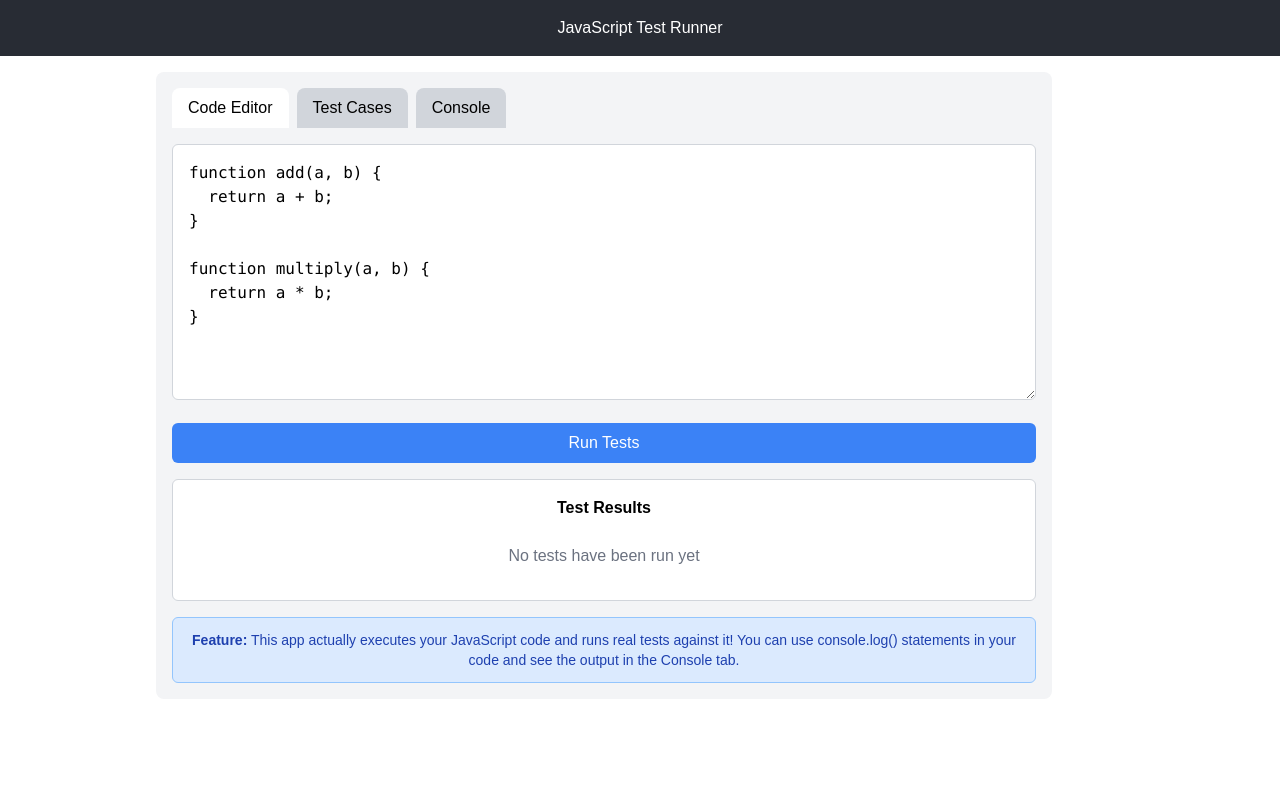
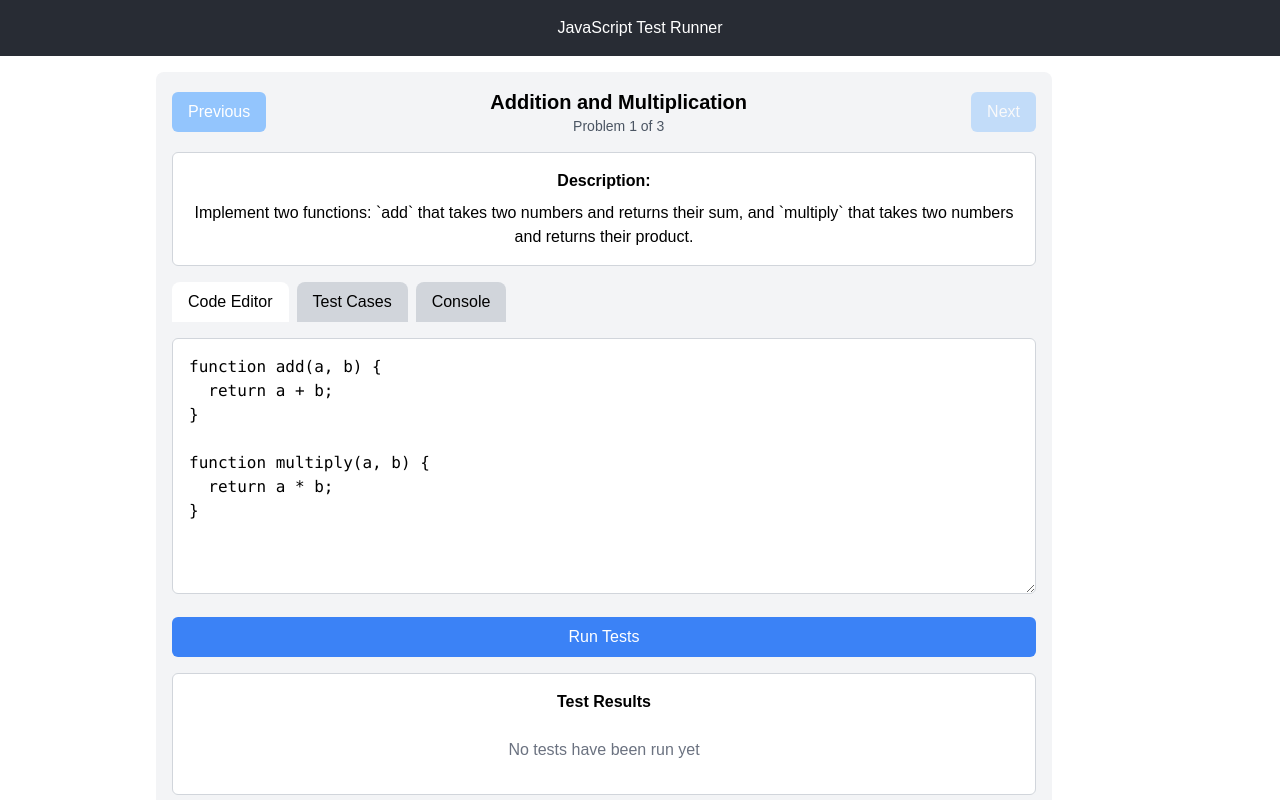
Before and after one commit to kiote/leetcode-bites, a React (Create React App) app: page / in a window 1280 px wide. Shown: the top 800 px of the page. Built offline with nearby package versions, Linux system fonts and the light colour scheme.

Commit message:
add multisteps

```diff
--- a/src/JavaScriptTestRunner.jsx
+++ b/src/JavaScriptTestRunner.jsx
@@ -4,7 +4,8 @@ import { CodeEditor } from './components/CodeEditor';
 import { TestCases } from './components/TestCases';
 import { ConsoleOutput } from './components/ConsoleOutput';
 import { TestResults } from './components/TestResults';
-import { predefinedTests } from './data/testCases';
+import { allTests, predefinedTests } from './data/testCases';
+import { problems } from './data/problems';
 import { executeCode } from './utils/codeExecutor';
 
 // Custom hook for console capture
@@ -33,21 +34,37 @@ const useConsoleCapture = () => {
 };
 
 const JavaScriptTestRunner = ({ initialCode }) => {
-  const [code, setCode] = useState(initialCode || `function add(a, b) {
-  return a + b;
-}
+  const [currentProblemIndex, setCurrentProblemIndex] = useState(0);
+  const currentProblem = problems[currentProblemIndex];
 
-function multiply(a, b) {
-  return a * b;
-}`);
+  // Track solved problems
+  const [solvedProblems, setSolvedProblems] = useState(new Set());
 
+  const [code, setCode] = useState(initialCode || currentProblem.initialCode);
   const [testResults, setTestResults] = useState([]);
   const [isRunning, setIsRunning] = useState(false);
   const [activeTab, setActiveTab] = useState('code');
   const consoleLogs = useConsoleCapture();
 
-  // Memoize tests to prevent unnecessary re-renders
-  const tests = useMemo(() => predefinedTests, []);
+  // Update code when problem changes
+  useEffect(() => {
+    setCode(currentProblem.initialCode);
+    setTestResults([]);
+  }, [currentProblemIndex, currentProblem.initialCode]);
+
+  // Memoize tests for the current problem
+  const tests = useMemo(() => allTests[currentProblem.id], [currentProblem.id]);
+
+  // Check if all tests pass
+  const allTestsPass = useMemo(() => {
+    if (testResults.length === 0) return false;
+    return testResults.every(result => result.passed);
+  }, [testResults]);
+
+  // Check if we can go to next problem
+  const canGoToNextProblem = useMemo(() => {
+    return allTestsPass || solvedProblems.has(currentProblem.id);
+  }, [allTestsPass, solvedProblems, currentProblem.id]);
 
   // Extract run tests logic to a callback
   const runTests = useCallback(() => {
@@ -81,21 +98,68 @@ function multiply(a, b) {
         });
 
         setTestResults(results);
+
+        // Check if all tests passed and update solved problems
+        if (results.every(result => result.passed)) {
+          setSolvedProblems(prev => new Set([...prev, currentProblem.id]));
+        }
       } catch (error) {
         console.error("Test execution error:", error);
       } finally {
         setIsRunning(false);
       }
     }, 0);
-  }, [code, tests]);
+  }, [code, tests, currentProblem.id]);
 
   // Tab selection handler
   const handleTabChange = useCallback((tab) => {
     setActiveTab(tab);
   }, []);
 
+  // Problem navigation handlers
+  const goToPreviousProblem = useCallback(() => {
+    if (currentProblemIndex > 0) {
+      setCurrentProblemIndex(currentProblemIndex - 1);
+    }
+  }, [currentProblemIndex]);
+
+  const goToNextProblem = useCallback(() => {
+    if (currentProblemIndex < problems.length - 1 && canGoToNextProblem) {
+      setCurrentProblemIndex(currentProblemIndex + 1);
+    }
+  }, [currentProblemIndex, canGoToNextProblem]);
+
   return (
     <div className="flex flex-col w-full max-w-4xl p-4 bg-gray-100 rounded-lg">
+      {/* Problem Navigation */}
+      <div className="mb-4 flex justify-between items-center">
+        <button
+          className="px-4 py-2 bg-blue-500 text-white rounded-md hover:bg-blue-600 disabled:bg-blue-300"
+          onClick={goToPreviousProblem}
+          disabled={currentProblemIndex === 0}
+        >
+          Previous
+        </button>
+        <div className="text-center">
+          <h2 className="text-xl font-bold">{currentProblem.title}</h2>
+          <p className="text-sm text-gray-600">Problem {currentProblemIndex + 1} of {problems.length}</p>
+        </div>
+        <button
+          className={`px-4 py-2 bg-blue-500 text-white rounded-md hover:bg-blue-600 disabled:bg-blue-300 ${!canGoToNextProblem ? 'cursor-not-allowed opacity-50' : ''}`}
+          onClick={goToNextProblem}
+          disabled={currentProblemIndex === problems.length - 1 || !canGoToNextProblem}
+          title={!canGoToNextProblem ? "Solve this problem first to continue" : ""}
+        >
+          Next
+        </button>
+      </div>
+
+      {/* Problem Description */}
+      <div className="mb-4 p-4 bg-white border border-gray-300 rounded-md">
+        <h3 className="font-bold mb-2">Description:</h3>
+        <p>{currentProblem.description}</p>
+      </div>
+
       <div className="flex mb-4" role="tablist">
         <button
           className={`px-4 py-2 mr-2 rounded-t-lg ${activeTab === 'code' ? 'bg-white' : 'bg-gray-300'}`}
@@ -152,6 +216,28 @@ function multiply(a, b) {
 
       <TestResults results={testResults} isRunning={isRunning} />
 
+      {/* Progress indicator */}
+      <div className="flex justify-between mt-4 mb-2">
+        <div className="font-bold">Progress: </div>
+        <div>{Array.from(solvedProblems).length} of {problems.length} solved</div>
+      </div>
+      <div className="w-full bg-gray-200 rounded-full h-2.5 mb-4">
+        <div
+          className="bg-green-600 h-2.5 rounded-full"
+          style={{width: `${(Array.from(solvedProblems).length / problems.length) * 100}%`}}
+        ></div>
+      </div>
+
+      {/* Problem completion status */}
+      {allTestsPass && (
+        <div className="mt-4 p-3 bg-green-100 border border-green-300 rounded-md">
+          <p className="text-sm text-green-800">
+            <strong>Great job!</strong> You've solved this problem.
+            {currentProblemIndex < problems.length - 1 && " You can now move to the next problem."}
+          </p>
+        </div>
+      )}
+
       <div className="mt-4 p-3 bg-blue-100 border border-blue-300 rounded-md">
         <p className="text-sm text-blue-800">
           <strong>Feature:</strong> This app actually executes your JavaScript code and runs real tests against it!
--- /dev/null
+++ b/src/data/problems.js
@@ -0,0 +1,30 @@
+export const problems = [
+  {
+    id: 1,
+    title: 'Addition and Multiplication',
+    description: 'Implement two functions: `add` that takes two numbers and returns their sum, and `multiply` that takes two numbers and returns their product.',
+    initialCode: `function add(a, b) {
+  return a + b;
+}
+
+function multiply(a, b) {
+  return a * b;
+}`
+  },
+  {
+    id: 2,
+    title: 'String Reversal',
+    description: 'Implement a function `reverseString` that takes a string as input and returns the string reversed.',
+    initialCode: `function reverseString(str) {
+  // Your code here
+}`
+  },
+  {
+    id: 3,
+    title: 'Palindrome Check',
+    description: 'Implement a function `isPalindrome` that checks if a string is a palindrome (reads the same forwards and backwards).',
+    initialCode: `function isPalindrome(str) {
+  // Your code here
+}`
+  }
+];
--- a/src/data/testCases.js
+++ b/src/data/testCases.js
@@ -1,4 +1,5 @@
-export const predefinedTests = [
+export const allTests = {
+  1: [
     {
       id: 1,
       name: 'Test add function with positive numbers',
@@ -31,4 +32,44 @@ export const predefinedTests = [
       inputs: [5, 0],
       expectedOutput: 0
     }
-];
+  ],
+  2: [
+    {
+      id: 1,
+      name: 'Reverse simple string',
+      testCode: 'reverseString("hello") === "olleh"',
+      functionName: 'reverseString',
+      inputs: ['hello'],
+      expectedOutput: 'olleh'
+    },
+    {
+      id: 2,
+      name: 'Reverse string with spaces',
+      testCode: 'reverseString("hello world") === "dlrow olleh"',
+      functionName: 'reverseString',
+      inputs: ['hello world'],
+      expectedOutput: 'dlrow olleh'
+    }
+  ],
+  3: [
+    {
+      id: 1,
+      name: 'Check simple palindrome',
+      testCode: 'isPalindrome("racecar") === true',
+      functionName: 'isPalindrome',
+      inputs: ['racecar'],
+      expectedOutput: true
+    },
+    {
+      id: 2,
+      name: 'Check non-palindrome',
+      testCode: 'isPalindrome("hello") === false',
+      functionName: 'isPalindrome',
+      inputs: ['hello'],
+      expectedOutput: false
+    }
+  ]
+};
+
+// For backward compatibility
+export const predefinedTests = allTests[1];
```
Lines whose indentation alone changed are shown as unchanged.
